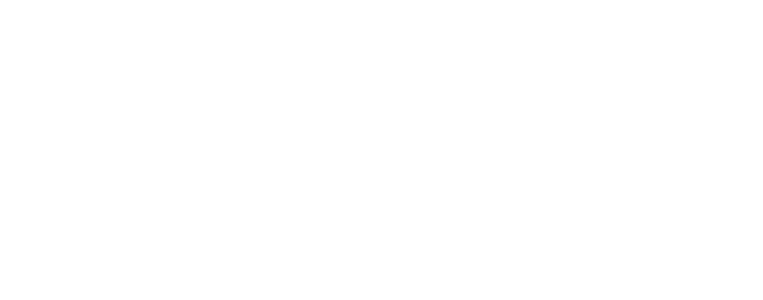
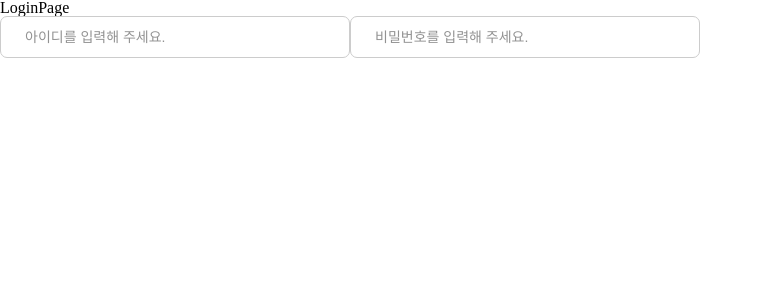
Before and after one commit to function-implementation-only/Frontend, a React (Vite) app: page /login in a window 1280 px wide. Before the commit this address had no page. Shown: the top 300 px of the page, without its empty margins (0-763 px from the left). Built offline with nearby package versions, Linux system fonts and the light colour scheme.

Commit message:
feat:로그인 페이지 생성 및 인풋 컴포넌트 생성

```diff
--- a/src/App.tsx
+++ b/src/App.tsx
@@ -1,4 +1,5 @@
 import { BrowserRouter, Routes, Route } from 'react-router-dom'
+import LoginPage from './presentation/pages/LoginPage'
 import MainPage from './presentation/pages/MainPage'
 
 function App() {
@@ -7,6 +8,7 @@ function App() {
             <BrowserRouter>
                 <Routes>
                     <Route path="/" element={<MainPage />} />
+                    <Route path="/login" element={<LoginPage />} />
                 </Routes>
             </BrowserRouter>
         </div>
--- /dev/null
+++ b/src/presentation/pages/LoginPage.tsx
@@ -0,0 +1,36 @@
+import React, { useState } from 'react'
+import { Input } from '../../stories/Input'
+
+function LoginPage() {
+    const [idValue, setIdValue] = useState<string>('')
+    const [pwValue, setPwValue] = useState<string>('')
+    const onChangeIdInput = (inputValue: string): void => {
+        setIdValue(inputValue)
+    }
+    const onChangePwInput = (inputValue: string): void => {
+        setPwValue(inputValue)
+    }
+    return (
+        <div>
+            <p>LoginPage</p>
+            <Input
+                type="text"
+                label="id"
+                placeholder="아이디를 입력해 주세요."
+                size="large"
+                onChangeInput={onChangeIdInput}
+                value={idValue}
+            />
+            <Input
+                type="password"
+                label="password"
+                placeholder="비밀번호를 입력해 주세요."
+                size="large"
+                onChangeInput={onChangePwInput}
+                value={pwValue}
+            />
+        </div>
+    )
+}
+
+export default LoginPage
--- /dev/null
+++ b/src/stories/Input.tsx
@@ -0,0 +1,60 @@
+import React, { useState } from 'react'
+import './input.css'
+
+interface InputProps {
+    /**
+     * What background color to use
+     */
+    backgroundColor?: string
+    /**
+     * How large should the button be?
+     */
+    type: string
+    /**
+     * Value attribute of Input
+     */
+    value: string
+    size?: 'small' | 'medium' | 'large'
+    /**
+     * Button contents
+     */
+    label: string
+    /**
+     * Optional onChange handler
+     */
+
+    placeholder: string
+    onChangeInput: any
+}
+
+/**
+ * Primary UI component for user interaction
+ */
+export function Input({
+    type,
+    size = 'medium',
+    backgroundColor,
+    label,
+    placeholder,
+    onChangeInput,
+    value,
+    ...props
+}: InputProps) {
+    return (
+        <label htmlFor="title" className="title">
+            <input
+                type={type}
+                placeholder={placeholder}
+                className={['storybook-input', `storybook-input--${size}`].join(
+                    ' '
+                )}
+                onChange={(e) => {
+                    onChangeInput(e.target.value)
+                }}
+                value={value}
+                style={{ backgroundColor }}
+                {...props}
+            />
+        </label>
+    )
+}
--- /dev/null
+++ b/src/stories/input.css
@@ -0,0 +1,34 @@
+.storybook-input {
+    font-family: 'Nunito Sans', 'Helvetica Neue', Helvetica, Arial, sans-serif;
+    font-weight: 700;
+    border: 0.8px solid #ccc;
+    border-radius: 0.5em;
+    cursor: pointer;
+    display: inline-block;
+    line-height: 1;
+    color: rgb(0, 0, 0);
+    background-color: transparent;
+}
+.storybook-input::placeholder {
+    color: rgb(146, 146, 146);
+    font-weight: 500;
+}
+.storybook-input--small {
+    width: 250px;
+    font-size: 12px;
+    padding: 10px 16px;
+}
+.storybook-input--medium {
+    width: 280px;
+    font-size: 14px;
+    padding: 11px 20px;
+}
+.storybook-input--large {
+    width: 300px;
+    font-size: 14px;
+    padding: 12px 24px;
+}
+.title {
+    color: #ccc;
+    font-size: medium;
+}
```
Also changed, not shown: 1 other file (tests, documents, lock files or other folders).
